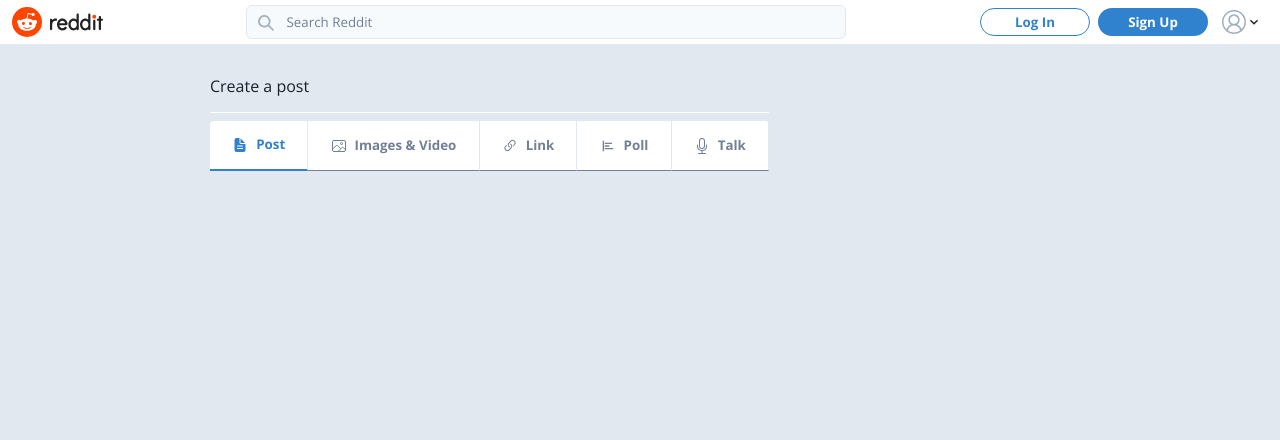
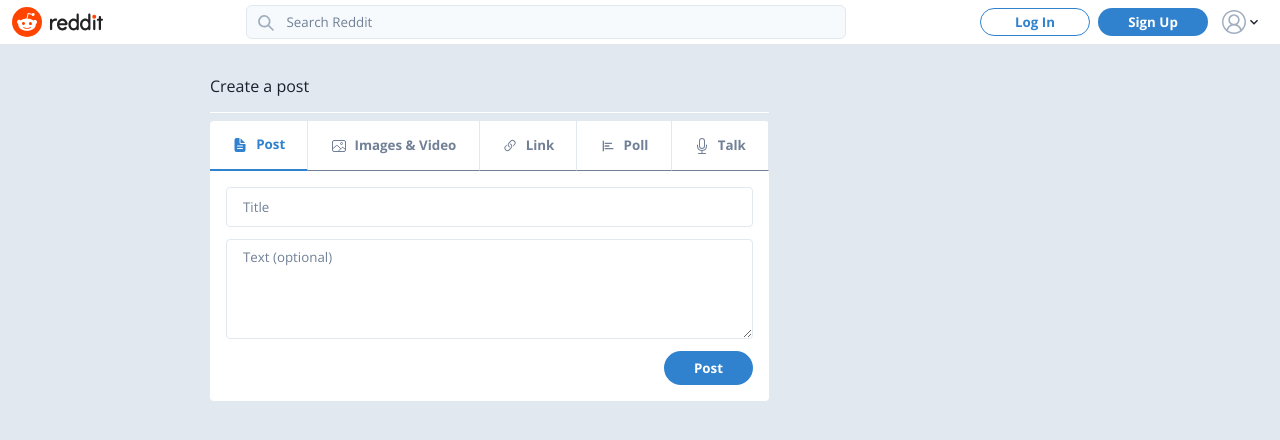
Before and after one commit to Jayakrishna20/reddit_clone, a Next.js app: page /r/1/submit in a window 1280 px wide. Shown: the top 440 px of the page. Built offline with nearby package versions, Linux system fonts and the light colour scheme; no server answers.

Commit message:
post text inputs functionality done

```diff
--- a/src/components/Posts/NewPostForm.tsx
+++ b/src/components/Posts/NewPostForm.tsx
@@ -5,10 +5,11 @@
 import { IoDocumentText, IoImageOutline } from "react-icons/io5";
 import { AiFillCloseCircle } from "react-icons/ai";
 import TabItem from "./TabItem";
+import TextInputs from "./PostForm/TextInputs";
 
 type NewPostFormProps = {};
 
-const formTabs = [
+const formTabs: TabItemType[] = [
   { title: "Post", icon: IoDocumentText },
   { title: "Images & Video", icon: IoImageOutline },
   { title: "Link", icon: BsLink45Deg },
@@ -23,6 +24,27 @@
 
 const NewPostForm: React.FC<NewPostFormProps> = () => {
   const [selectedTab, setSelectedTab] = useState(formTabs[0].title);
+  const [textInputs, setTextInputs] = useState({
+    title: "",
+    body: "",
+  });
+  const [selectedFile, setSelectedFile] = useState<string>();
+  const [loading, setLoading] = useState(false);
+
+  const handleCreatePost = async () => {};
+
+  const onSelectImage = () => {};
+
+  const onTextChange = (event: React.ChangeEvent<HTMLInputElement | HTMLTextAreaElement>) => {
+    const {
+      target: { name, value },
+    } = event;
+    setTextInputs((prev) => ({
+      ...prev,
+      [name]: value,
+    }));
+  };
+
   return (
     <Flex direction="column" bg="white" borderRadius={4} mt={2}>
       <Flex width="100%">
@@ -34,6 +56,16 @@
           />
         ))}
       </Flex>
+      <Flex p={4}>
+        {selectedTab === "Post" && (
+          <TextInputs
+            textInputs={textInputs}
+            handleCreatePost={handleCreatePost}
+            onChange={onTextChange}
+            loading={loading}
+          />
+        )}
+      </Flex>
     </Flex>
   );
 };
--- /dev/null
+++ b/src/components/Posts/PostForm/TextInputs.tsx
@@ -0,0 +1,57 @@
+import { Button, Flex, Input, Stack, Textarea } from "@chakra-ui/react";
+import React from "react";
+
+type TextInputsProps = {
+  textInputs: {
+    title: string;
+    body: string;
+  };
+  onChange: (event: React.ChangeEvent<HTMLInputElement | HTMLTextAreaElement>) => void;
+  handleCreatePost: () => void;
+  loading: boolean;
+};
+
+const TextInputs: React.FC<TextInputsProps> = ({
+  textInputs,
+  onChange,
+  handleCreatePost,
+  loading,
+}) => {
+  return (
+    <Stack spacing={3} width="100%">
+      <Input
+        name="title"
+        value={textInputs.title}
+        onChange={onChange}
+        fontSize="10pt"
+        borderRadius={4}
+        placeholder="Title"
+        _placeholder={{ color: "gray.500" }}
+        _focus={{ outline: "none", bg: "white", border: "1px solid", borderColor: "black" }}
+      />
+      <Textarea
+        name="body"
+        value={textInputs.body}
+        onChange={onChange}
+        height="100px"
+        fontSize="10pt"
+        borderRadius={4}
+        placeholder="Text (optional)"
+        _placeholder={{ color: "gray.500" }}
+        _focus={{ outline: "none", bg: "white", border: "1px solid", borderColor: "black" }}
+      />
+      <Flex justify="flex-end">
+        <Button
+          height="34px"
+          padding="0px 30px"
+          disabled={!textInputs.title}
+          onClick={handleCreatePost}
+          isLoading={loading}
+        >
+          Post
+        </Button>
+      </Flex>
+    </Stack>
+  );
+};
+export default TextInputs;
```
